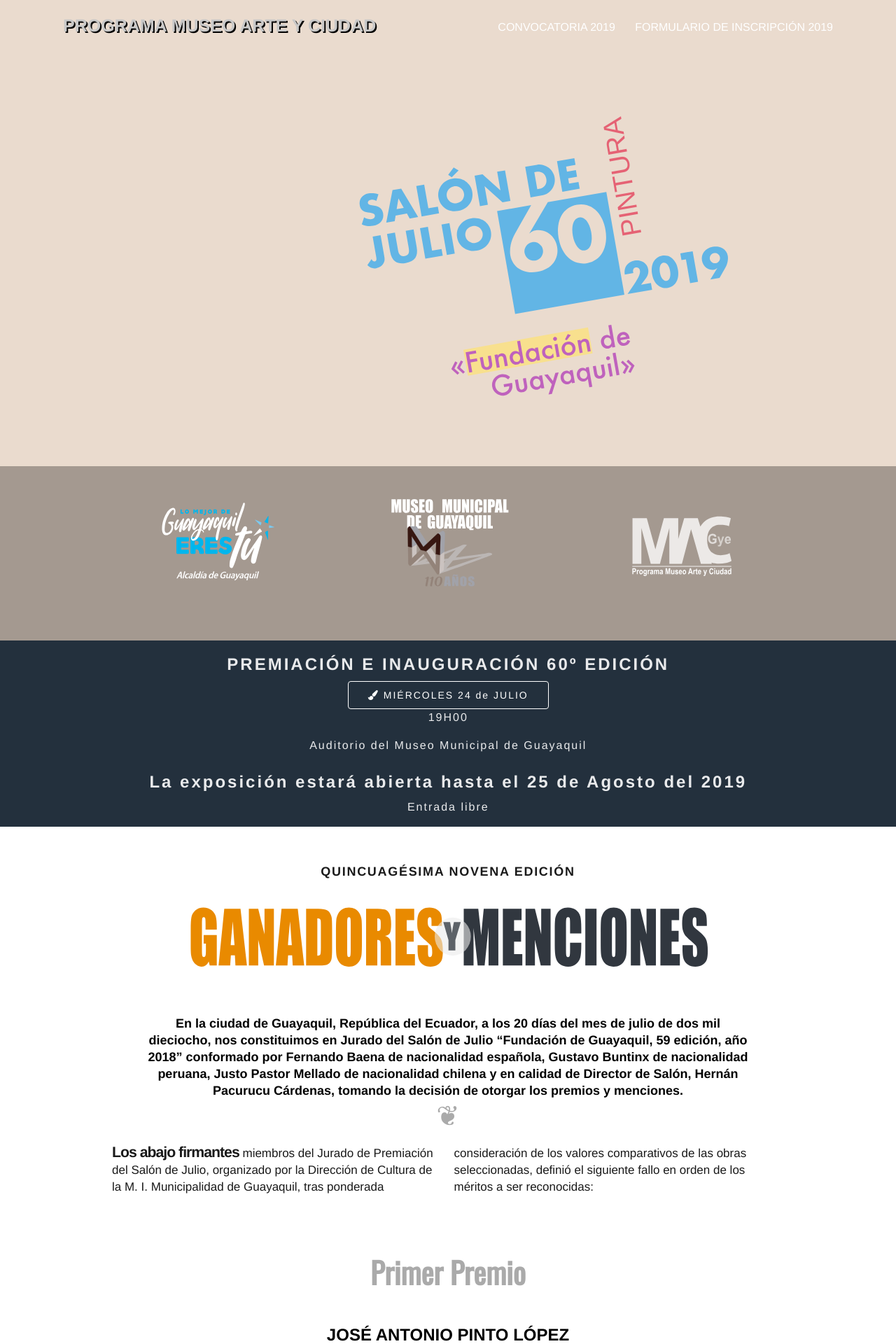
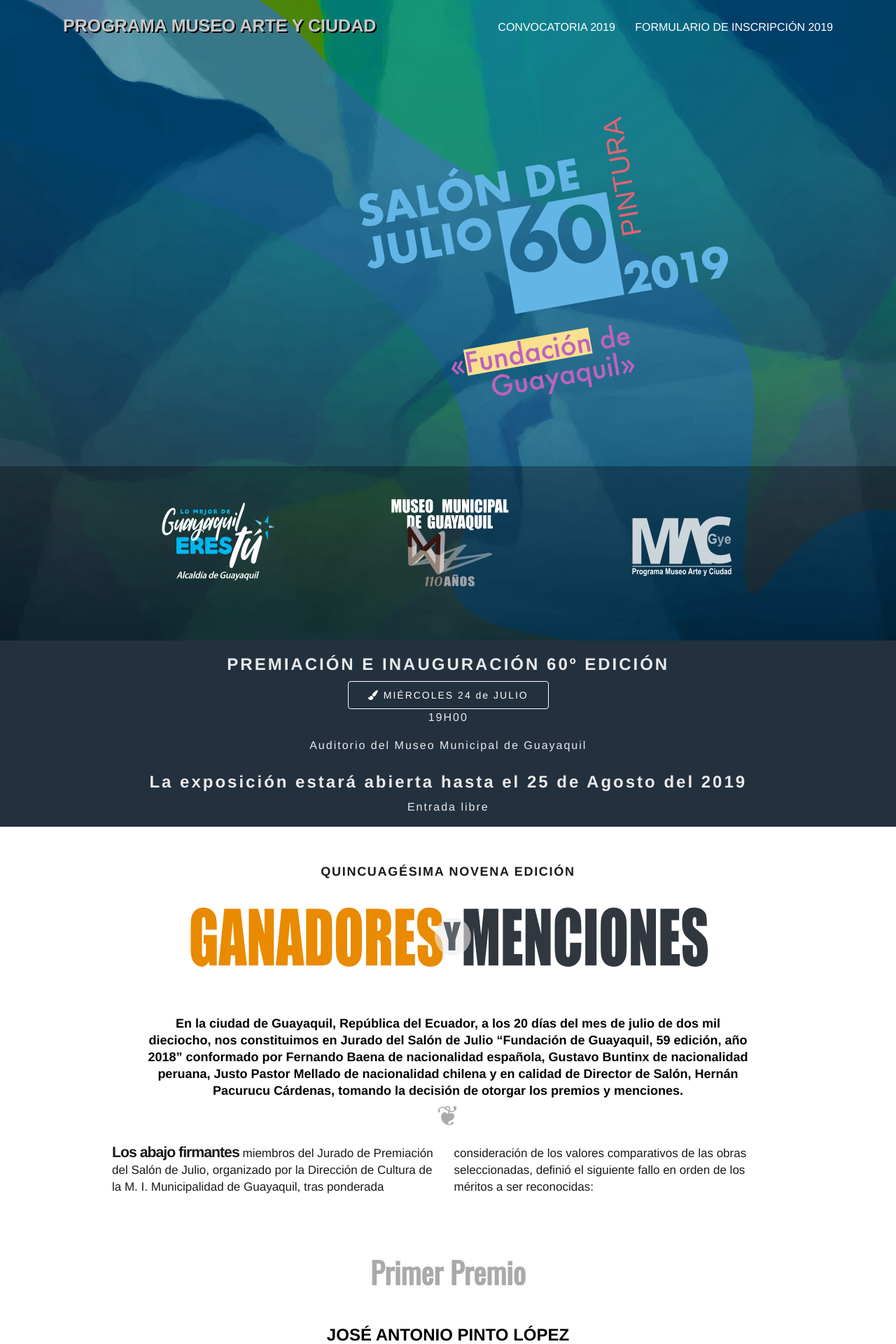
Before and after one commit to ybarbouro/salondejulio, a Jekyll site: the page built from index.html, in a window 1280 px wide. Shown: the top 1920 px of the page at 70% size. Built offline with Jekyll 4.4.1, drawn with Linux system fonts in a browser that asks for light colours; a script that is not in the unit is left out.

Commit message:
nu bkg sj2019.svg

```diff
--- a/css/main.css
+++ b/css/main.css
@@ -175,10 +175,9 @@
     }
 
 .full-image {
-    /*background:url('../assets/sj-2018.svg') top center no-repeat fixed;*/
+    background:url('../assets/sj-2019.svg') top center no-repeat fixed;
     min-height:100%;
     background-size: cover;
-    background-color: #EADBCE;
 }
 
 .blackmamba {
```
Also changed, not shown: assets/sj-2018.svg (deleted), assets/sj-2019.svg (added).
